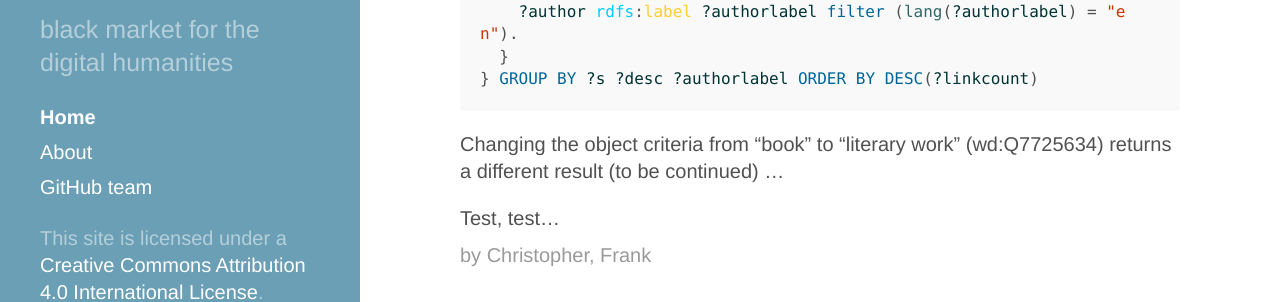
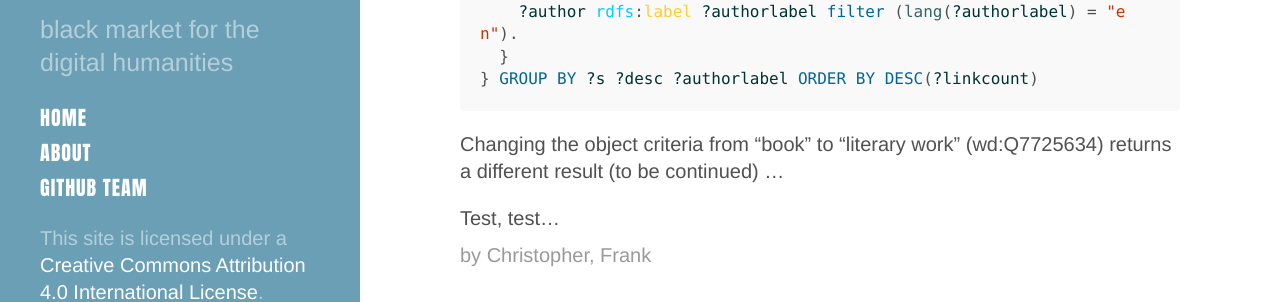
Before and after one commit to weltliteratur/blog, a Jekyll site: the page built from index.html, in a window 1280 px wide. Shown: the part 534-836 px from the top of the page. Built offline with Jekyll 4.4.1, drawn with Linux system fonts in a browser that asks for light colours; the list of posts is cut into pages by our own code.

Commit message:
font for sidebar

```diff
--- a/public/css/hyde.css
+++ b/public/css/hyde.css
@@ -88,7 +88,12 @@
 
 /* Sidebar nav */
 .sidebar-nav {
-  margin-bottom: 1rem;
+    margin-bottom: 1rem;
+    font-family: "futura-pt-condensed","FuturaStd-Condensed","Futura-Condensed",Impact,Helvetica,Arial,sans-serif;
+    font-weight: 400;
+    letter-spacing: 0.05em;
+    text-transform: uppercase;
+
 }
 .sidebar-nav-item {
   display: block;
```
